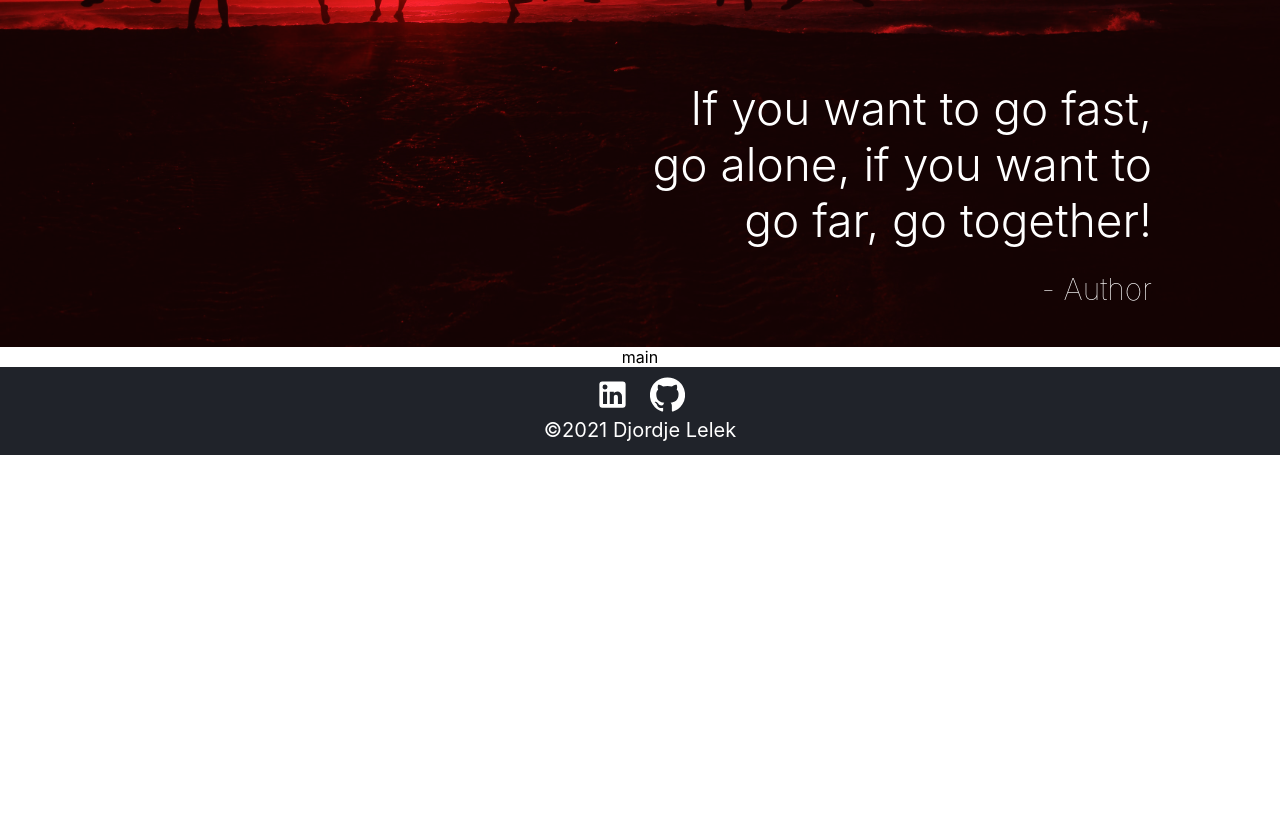
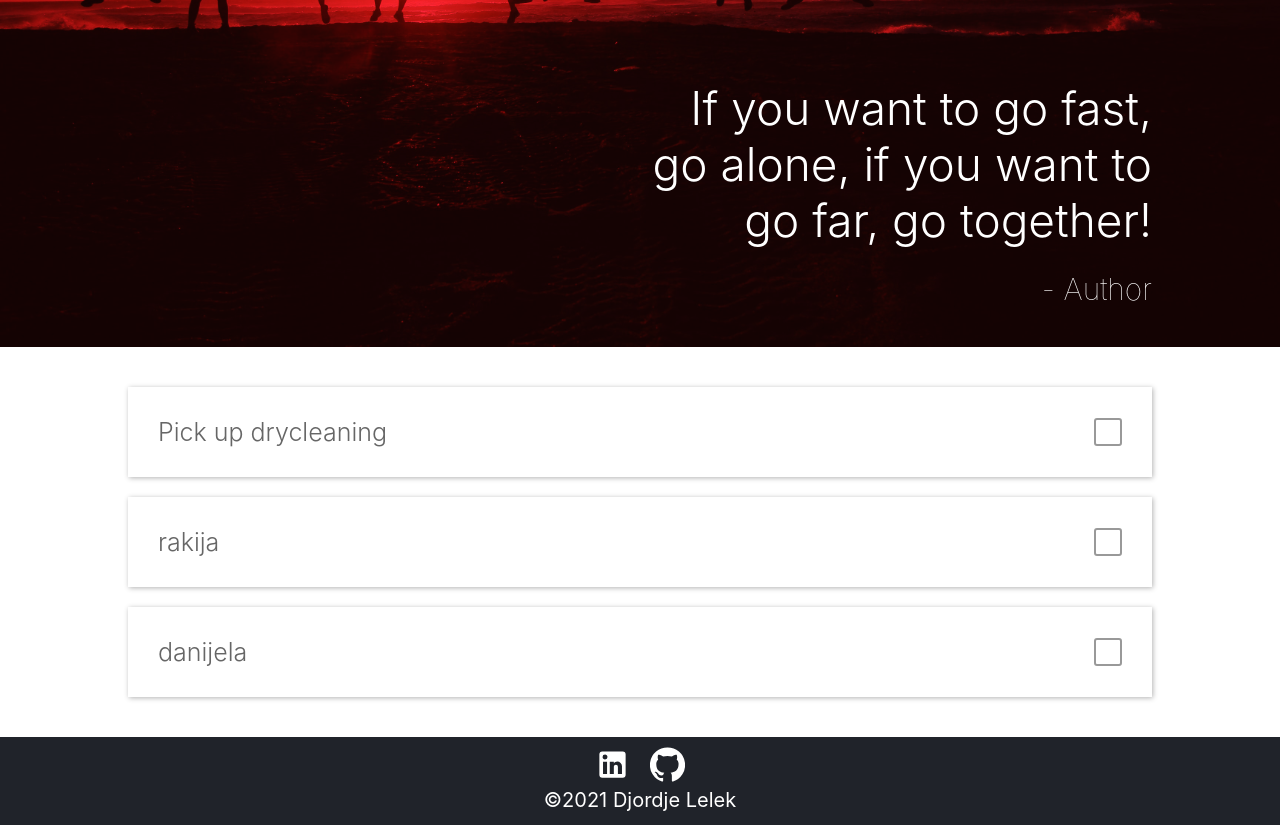
Before and after one commit to djordjelelek/to-do-app, a React (Create React App) app: page / in a window 1280 px wide. Before the commit the page ends 800 px from the top, so only its background shows below. Built offline with nearby package versions, Linux system fonts and the light colour scheme.

Commit message:
add didnt finishe main

```diff
--- a/src/App.js
+++ b/src/App.js
@@ -1,6 +1,7 @@
 import "./App.css";
 import Layout from "./Layout/Layout";
 import Header from "./Header/Header";
+import Main from "./Main/Main";
 import Footer from "./Footer/Footer";
 
 function App() {
@@ -8,7 +9,7 @@ function App() {
     <div className="App">
       <Layout>
         <Header />
-        <main>main</main>
+        <Main />
         <Footer />
       </Layout>
     </div>
--- /dev/null
+++ b/src/Main/Main.js
@@ -0,0 +1,67 @@
+import React from "react";
+import classes from "./Main.module.css";
+
+const main = () => (
+  <main className={classes.main}>
+    <div className={classes.wrap}>
+      <div className={classes.itemRow}>
+        <label className={classes.checkFlag}>
+          <span className={classes.checkFlagLabel}>Pick up drycleaning</span>
+          <span className={classes.checkbox}>
+            <input className={classes.checkboxNative} type="checkbox" />
+            <span className={classes.checkmark}>
+              <svg viewBox="0 0 24 24">
+                <path
+                  className={classes.checkmarkIcon}
+                  fill="none"
+                  stroke="white"
+                  d="M1.73,12.91 8.1,19.28 22.79,4.59"
+                ></path>
+              </svg>
+            </span>
+          </span>
+        </label>
+      </div>
+
+      <div className={classes.itemRow}>
+        <label className={classes.checkFlag}>
+          <span className={classes.checkFlagLabel}>rakija</span>
+          <span className={classes.checkbox}>
+            <input className={classes.checkboxNative} type="checkbox" />
+            <span className={classes.checkmark}>
+              <svg viewBox="0 0 24 24">
+                <path
+                  className={classes.checkmarkIcon}
+                  fill="none"
+                  stroke="white"
+                  d="M1.73,12.91 8.1,19.28 22.79,4.59"
+                ></path>
+              </svg>
+            </span>
+          </span>
+        </label>
+      </div>
+
+      <div className={classes.itemRow}>
+        <label className={classes.checkFlag}>
+          <span className={classes.checkFlagLabel}>danijela</span>
+          <span className={classes.checkbox}>
+            <input className={classes.checkboxNative} type="checkbox" />
+            <span className={classes.checkmark}>
+              <svg viewBox="0 0 24 24">
+                <path
+                  className={classes.checkmarkIcon}
+                  fill="none"
+                  stroke="white"
+                  d="M1.73,12.91 8.1,19.28 22.79,4.59"
+                ></path>
+              </svg>
+            </span>
+          </span>
+        </label>
+      </div>
+    </div>
+  </main>
+);
+
+export default main;
--- /dev/null
+++ b/src/Main/Main.module.css
@@ -0,0 +1,63 @@
+main {
+    display: block;
+}
+
+.main {
+    display: block;
+    padding: 20px 0;
+}
+
+.wrap {
+    position: relative;
+    width: 100%;
+    max-width: 1024px;
+    margin: 0 auto;
+    padding: 0 30px;
+}
+
+.itemRow {
+    margin: 20px 0;
+}
+
+.checkFlag {
+    display: -webkit-box;
+    display: -webkit-flex;
+    display: -ms-flexbox;
+    display: flex;
+    align-items: center;
+    justify-content: space-between;
+    padding: 30px;
+    transition: 350ms ease-in-out;
+    box-shadow: 1px 1px 5px rgba(0, 0, 0, 0.3);
+    cursor: pointer;
+}
+
+.checkFlagLabel {
+    color: #666;
+    font-size: 25px;
+    font-weight: 300;
+}
+
+.checkboxNative {
+    display: none;
+}
+
+.checkmark {
+    display: block;
+    position: relative;
+    flex-shrink: 0;
+    width: 18px;
+    height: 18px;
+    padding: 3px;
+    transition: 350ms ease-in-out;
+    border: 2px solid #999;
+    border-radius: 3px;
+}
+
+.checkmark .checkmarkIcon {
+    transition: 350ms ease-in-out;
+    stroke: white;
+    stroke-width: 3px;
+    stroke-dashoffset: 30;
+    stroke-dasharray: 30;
+}
```
Also changed, not shown: 1 other file (tests, documents, lock files or other folders).
